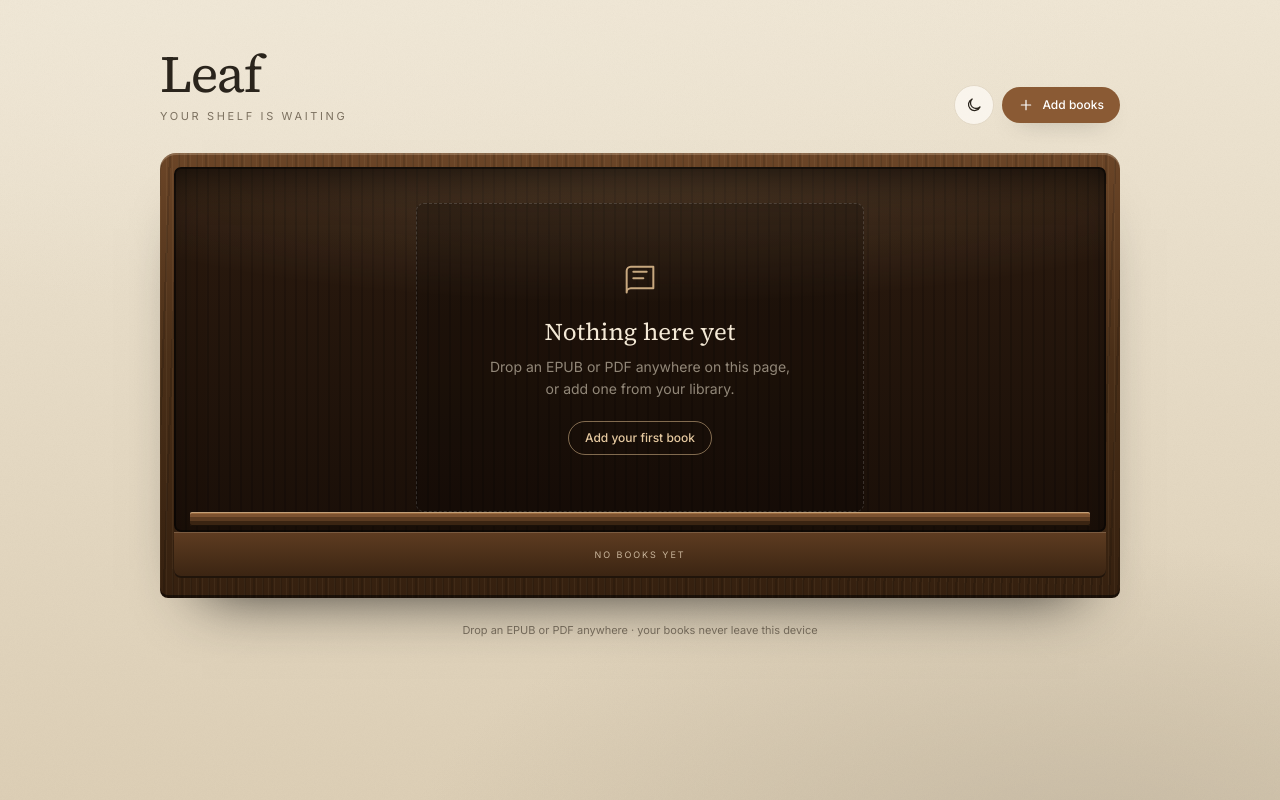
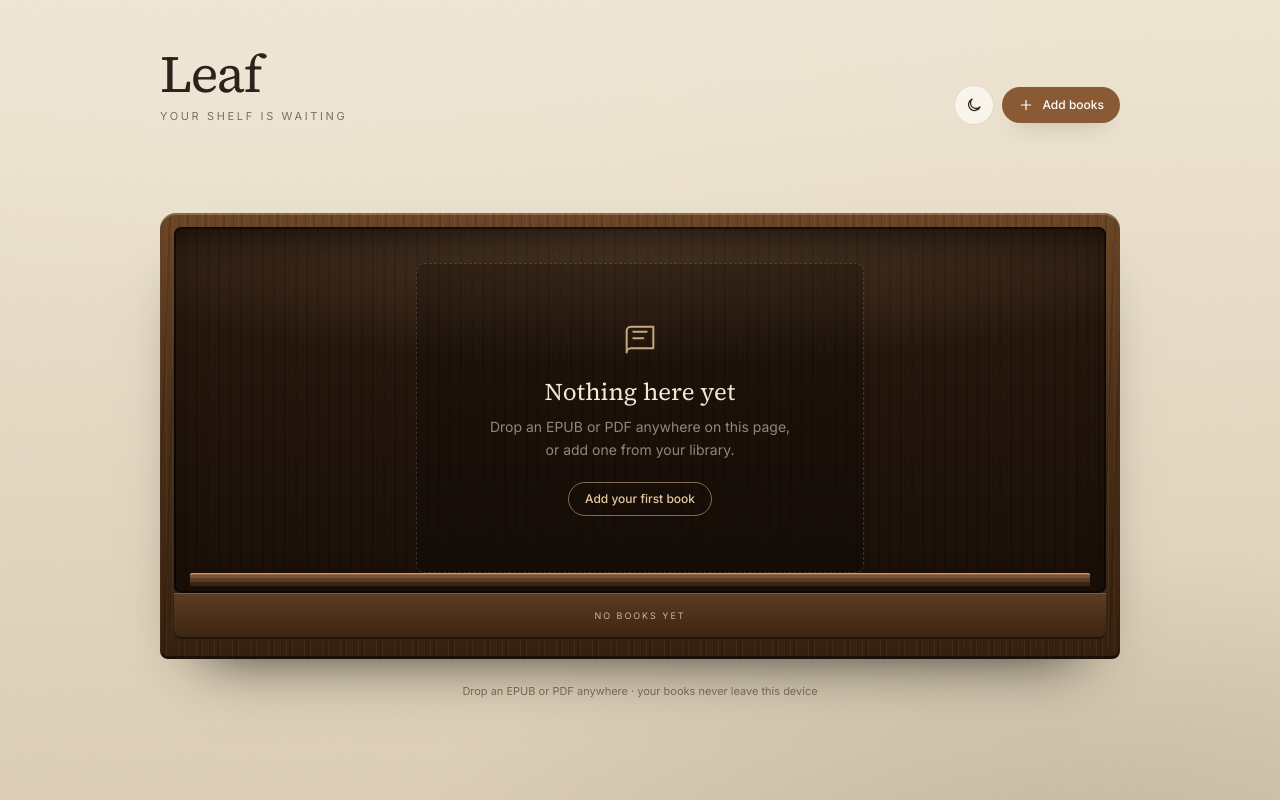
Before and after one commit to omerfers/leaf-reader, a Next.js app: page / in a window 1280 px wide. Built offline with nearby package versions, Linux system fonts and the light colour scheme.

Commit message:
Keep the header on top and centre the bookcase in the remaining space

```diff
--- a/app/page.tsx
+++ b/app/page.tsx
@@ -121,7 +121,7 @@ export default function ShelfPage() {
         if (event.dataTransfer.files.length) await addFiles(event.dataTransfer.files);
       }}
     >
-      <div className="relative z-10 mx-auto w-full max-w-5xl px-5 pb-16 sm:px-8">
+      <div className="relative z-10 mx-auto flex min-h-dvh w-full max-w-5xl flex-col px-5 pb-10 sm:px-8">
         <header className="flex flex-wrap items-end justify-between gap-4 pt-10 pb-7 sm:pt-12">
           <div>
             <h1 className="font-serif text-[42px] leading-none tracking-tight sm:text-[52px]">
@@ -160,14 +160,16 @@ export default function ShelfPage() {
           </div>
         </header>
 
+        {/* the header stays at the top, the cabinet sits in the middle of what is left */}
+        <div className="flex flex-1 flex-col justify-center">
           {busy && (
-          <p className="mb-4 text-xs text-muted" role="status">
+            <p className="mb-4 text-center text-xs text-muted" role="status">
               Importing {busy}…
             </p>
           )}
 
           {uploadError && (
-          <p className="mb-4 rounded-lg border border-red-900/40 bg-red-950/40 px-3 py-2 text-xs text-red-200" role="alert">
+            <p className="mb-4 rounded-lg border border-red-900/40 bg-red-950/40 px-3 py-2 text-center text-xs text-red-200" role="alert">
               {uploadError}
             </p>
           )}
@@ -214,6 +216,7 @@ export default function ShelfPage() {
           <p className="mt-6 text-center text-[11px] text-muted">
             Drop an EPUB or PDF anywhere · your books never leave this device
           </p>
+        </div>
       </div>
     </div>
   );
```
Lines whose indentation alone changed are shown as unchanged.
